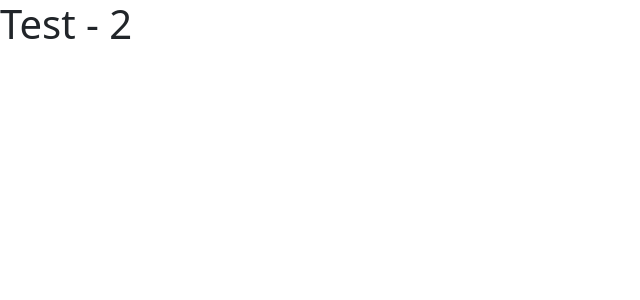
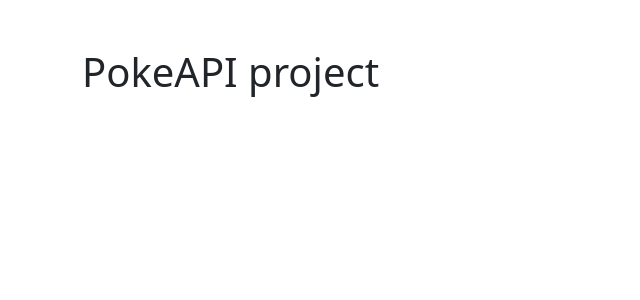
Before and after one commit to TizianoN/152-react-pokemon-collabs, a React (Vite) app: page / in a window 1280 px wide. Shown: the top 300 px of the page, without its empty margins (0-640 px from the left). Built offline with nearby package versions, Linux system fonts and the light colour scheme.

Commit message:
add default html

```diff
--- a/src/App.jsx
+++ b/src/App.jsx
@@ -1,7 +1,9 @@
 export default function App() {
   return (
     <>
-      <h1>Test - 2</h1>
+      <div className="container">
+        <h1 className="my-5">PokeAPI project</h1>
+      </div>
     </>
   );
 }
```
